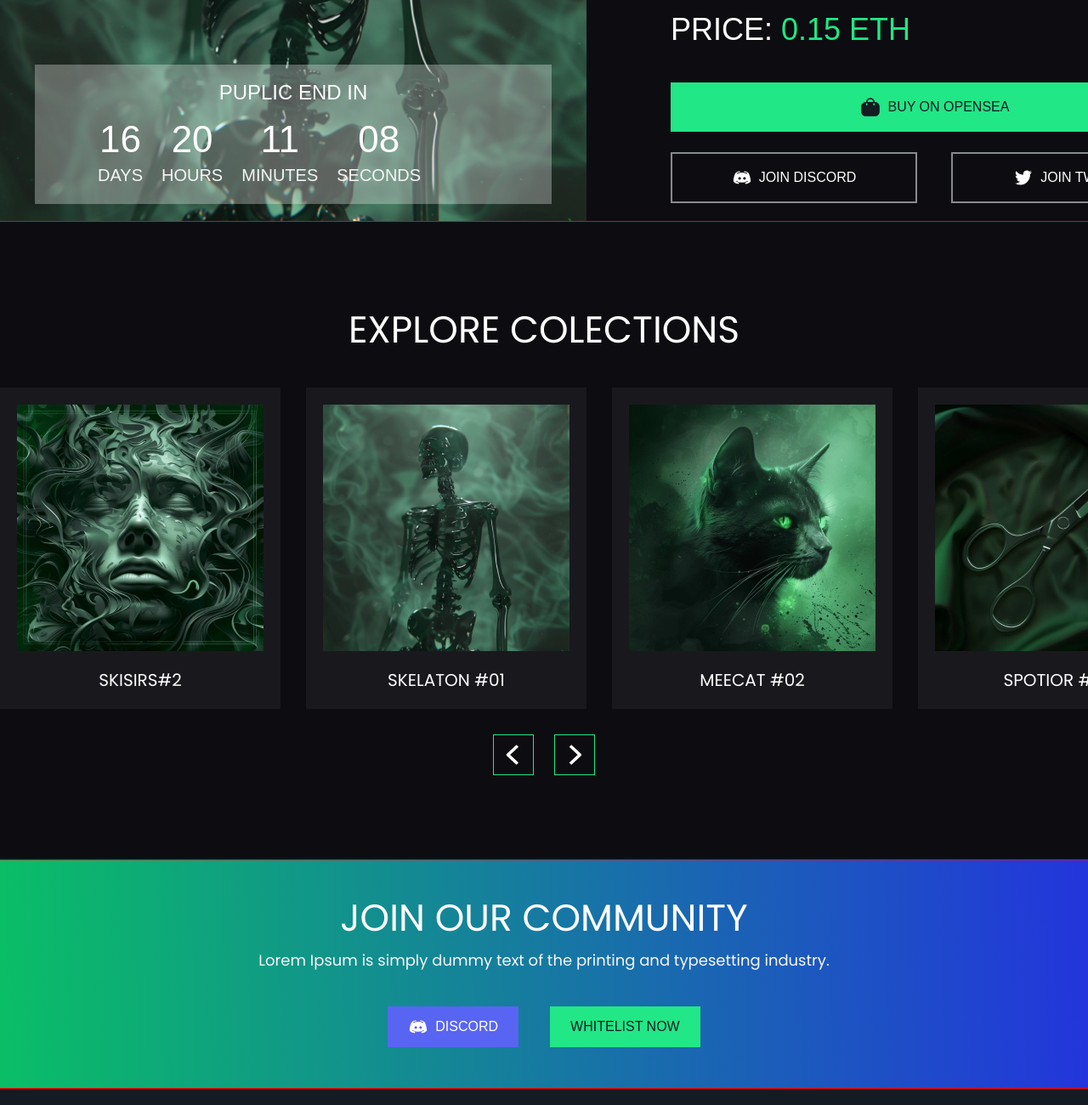
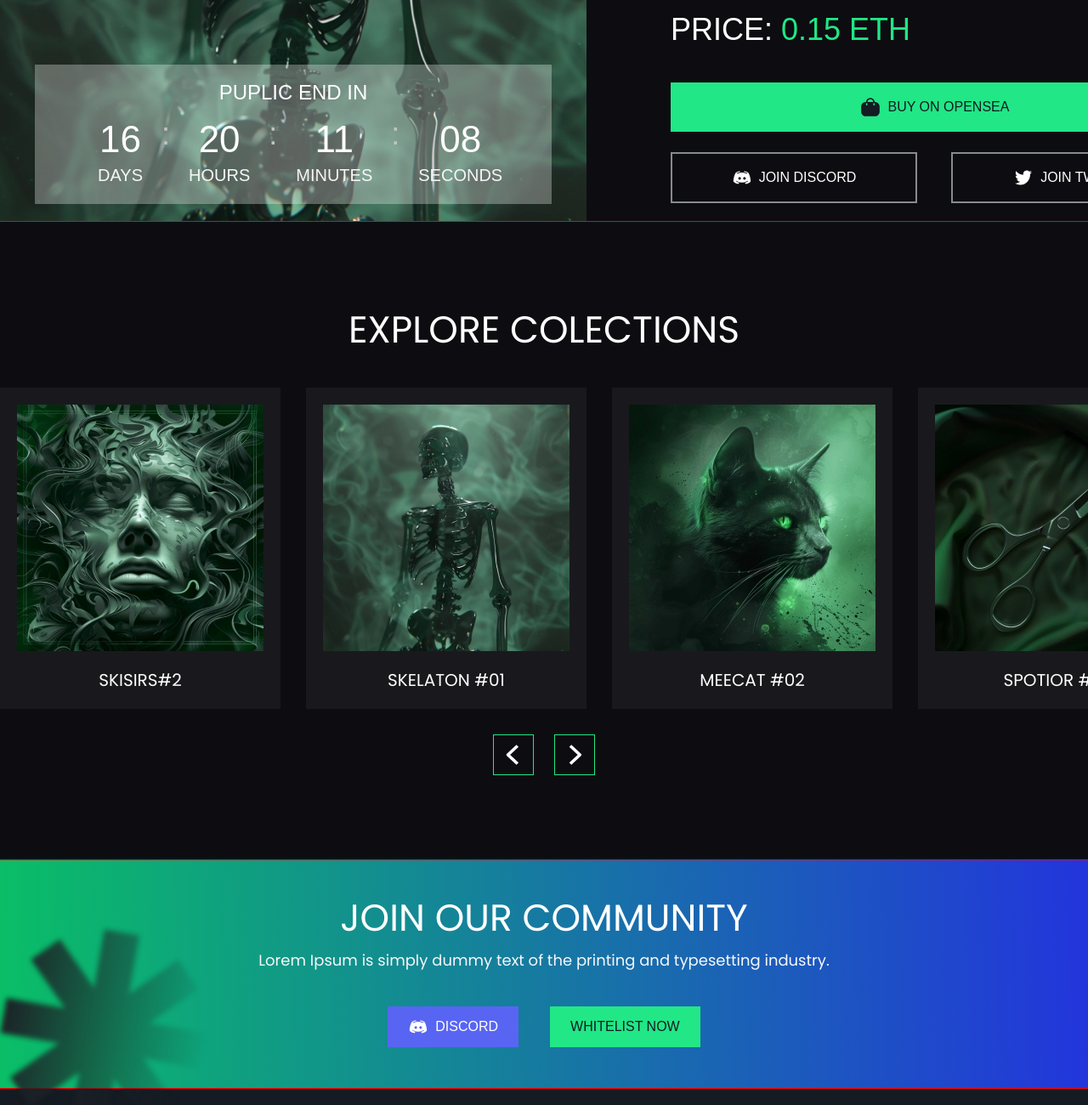
Before and after one commit to KaterynaBabiak/2_Binabox, a plain HTML site: page catalog-item.html in a window 1280 px wide. Shown: the part 880-2180 px from the top of the page at 85% size. Drawn offline with Linux system fonts and the light colour scheme; a web font is replaced by a local one.

Commit message:
update changes

```diff
--- a/catalog-item.html
+++ b/catalog-item.html
@@ -120,24 +120,27 @@
                         width="690" height="690">
                     <div class="card-counter">
                         <h2 class="card-counter-title">PUPLIC END IN</h2>
-                        <dl class="card-counter-info">
-                            <div class="counter-wrap">
-                                <dt class="card-counter-quantity">16</dt>
-                                <dd class="card-counter-meaning">DAYS</dd>
-                            </div>
-                            <div class="counter-wrap">
-                                <dt class="card-counter-quantity">20</dt>
-                                <dd class="card-counter-meaning">hOURS </dd>
-                            </div>
-                            <div class="counter-wrap">
-                                <dt class="card-counter-quantity">11</dt>
-                                <dd class="card-counter-meaning">mINUTES</dd>
-                            </div>
-                            <div class="counter-wrap">
-                                <dt class="card-counter-quantity">08</dt>
-                                <dd class="card-counter-meaning">SECONDS</dd>
-                            </div>
-                        </dl>
+                        <ul class="card-counter-info">
+                            <li class="counter-wrap">
+                                <p class="card-counter-quantity">16</p>
+                                <p class="card-counter-meaning">DAYS</p>
+                            </li>
+                            <li class="counter-colon">:</li>
+                            <li class="counter-wrap">
+                                <p class="card-counter-quantity">20</p>
+                                <p class="card-counter-meaning">hOURS </p>
+                            </li>
+                            <li class="counter-colon">:</li>
+                            <li class="counter-wrap">
+                                <p class="card-counter-quantity">11</p>
+                                <p class="card-counter-meaning">mINUTES</p>
+                            </li>
+                            <li class="counter-colon">:</li>
+                            <li class="counter-wrap">
+                                <p class="card-counter-quantity">08</p>
+                                <p class="card-counter-meaning">SECONDS</p>
+                            </li>
+                        </ul>
                     </div>
                     </div>
                     <div class="card-info-wrapper">
@@ -216,7 +219,7 @@
                         </a>
                     </li>
                     <li class="card-item">
-                        <a href="#" class="card-link">
+                        <a href="./catalog-item.html" class="card-link">
                             <figure>
                                 <img class="card-item-img"
                                     src="./img/skeleton.webp"
--- a/css/styles.css
+++ b/css/styles.css
@@ -143,6 +143,13 @@ img {
   letter-spacing: 0.1em;
   text-transform: uppercase;
   color: #fff;
+}
+
+.header-nav-link:hover,
+.header-nav-link:focus {
+  text-decoration: underline;
+  text-underline-offset: 6px;
+  text-decoration-color: #21E786;
 }
 
 .connect-wrapper {
@@ -850,10 +857,33 @@ img {
 }
 
 .join-us .container {
-    background: linear-gradient(268.28deg, #2333de -1.34%, #0abe66 100%);
+    background:
+      /*url(/img/big-star.svg),
+      url(/img/big-star.svg),
+      url(/img/big-star.svg),*/
+      linear-gradient(268.28deg, #2333de -1.34%, #0abe66 100%);
+    /*background-repeat: no-repeat;*/
+    /*background-size: 255px auto, 135px auto, 310px auto, cover;
+    background-position: top left 25%, center;
+    background-blend-mode: screen;*/
     padding-top: 40px;
     padding-bottom: 48px;
-
+}
+
+.join-us::before {
+  content: '';
+  display: block;
+  position: absolute;
+  background-image: url(/img/big-star.webp);
+  background-repeat: no-repeat;
+  background-size: cover;
+  background-blend-mode: screen;
+  width: 255px;
+  height: 255px;
+  transform: rotate(10deg);
+  top: 76px;
+  left: -5px;
+  opacity: 0px;
 }
 
 .section.title.join {
@@ -1449,6 +1479,7 @@ img {
 .card-counter-info {
   display: flex;
   gap: 22px;
+  align-items: flex-start;
 }
 
 .counter-wrap {
@@ -1457,19 +1488,6 @@ img {
   align-items: center;
   justify-content: center;
 }
-
-/*.counter-wrap::before {
-    content:':';
-
-    width: 12px;
-    height: 44px;
-
-    font-family: Bakbak One;
-    font-size: 36px;
-    font-weight: 400;
-    line-height: 44px;
-    text-align: center;
-}*/
 
 .card-counter-title {
   font-family: "Bakbak One", Arial, sans-serif;
@@ -1485,13 +1503,8 @@ img {
   font-family: "Bakbak One", Arial, sans-serif;
   font-size: 44px;
   line-height: 1.27;
-  /*text-align: left;*/
-  text-transform: uppercase;
-  color: #fff;
-}
-
-.card-counter-quantity.colon {
-    margin-left: 22px;
+  text-transform: uppercase;
+  color: #fff;
 }
 
 .card-counter-meaning {
@@ -1501,7 +1514,12 @@ img {
   /*text-align: left;*/
   text-transform: uppercase;
   color: #f6f6f6;
-  margin-inline-start: 0px;
+}
+
+.counter-colon {
+  font-family: "Bakbak One", Arial, sans-serif;
+  font-size: 36px;
+  line-height: 1.22;
 }
 
 .counter-separator {
@@ -1731,7 +1749,6 @@ img {
 .blog-card-date::before {
   display: block;
   content: "";
-
   width: 20px;
   height: 20px;
   background-repeat: no-repeat;
```
Also changed, not shown: catalog.html (+1 -1 lines).
